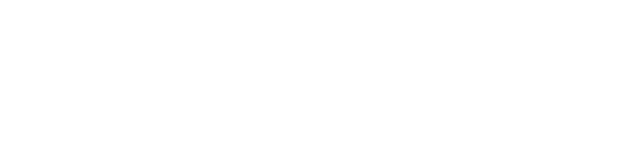
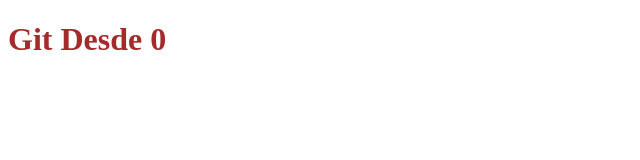
Before and after one commit to Noreysi/practicandogit, a plain HTML site: page index.html in a window 1280 px wide. Shown: the whole page, without its empty margins (0-640 px from the left). Drawn offline with Linux system fonts and the light colour scheme.

```diff
--- /dev/null
+++ b/estilos.css
@@ -0,0 +1,4 @@
+body{
+  color: brown;
+
+}
--- a/index.html
+++ b/index.html
@@ -2,9 +2,13 @@
 <html>
 <head>
     <meta charset="utf-8">
-	<title>document</title>
+	<title>aprendiendo git</title>
+	<link rel="stylesheet"  href="estilos.css">
 </head>
 <body>
+<header>
+	<h1>Git Desde 0</h1>
+</header>
 
 </body>
 </html>
```
